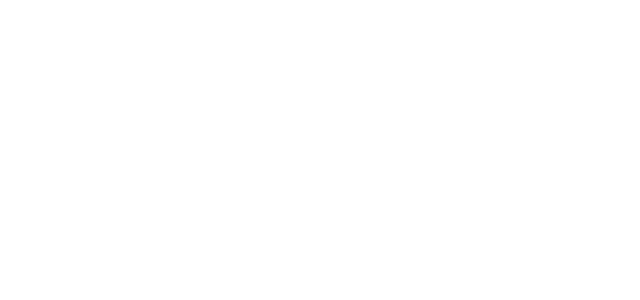
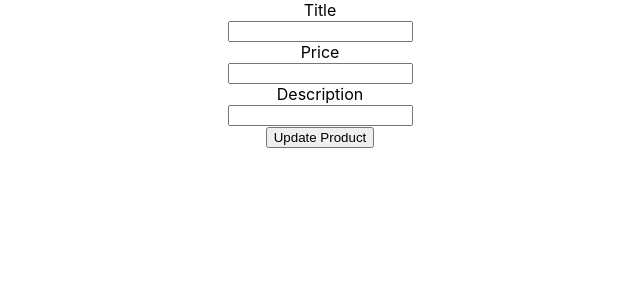
Before and after one commit to cmarshall97/MERN, a React (Create React App) app in the folder Fullstack/Product-Manager/client/: page /api/update/1 in a window 1280 px wide. Before the commit this address had no page. Shown: the top 300 px of the page, without its empty margins (320-960 px from the left). Built offline with nearby package versions, Linux system fonts and the light colour scheme; no server answers.

Commit message:
ADDED UPDATE FUNCTIONALITY

```diff
--- a/Fullstack/Product-Manager/client/src/App.js
+++ b/Fullstack/Product-Manager/client/src/App.js
@@ -3,6 +3,7 @@
 import {BrowserRouter, Routes, Route} from 'react-router-dom';
 import ProductList from './components/ViewAllProducts';
 import OneProduct from './components/ViewOneProduct';
+import EditOneProduct from './components/EditProduct';
 
 function App() {
   return (
@@ -12,6 +13,7 @@
           <Route path='/' element= {<ProductForm/>}/>
           <Route path='/api/allProducts' element= {<ProductList/>}/>
           <Route path='/api/product/:id' element= {<OneProduct/>}/>
+          <Route path='/api/update/:id' element= {<EditOneProduct/>}/>
         </Routes>
       </BrowserRouter>
     </div>
--- /dev/null
+++ b/Fullstack/Product-Manager/client/src/components/EditProduct.js
@@ -0,0 +1,59 @@
+import React, {useState,useEffect} from 'react'
+import axios from 'axios'
+import { useNavigate, useParams } from 'react-router-dom';
+
+const EditOneProduct = ()=> {
+
+    const [title, setTitle] = useState("");
+    const [price, setPrice] = useState("");
+    const [description, setDescription] = useState("");
+
+    const {id} = useParams ()
+    const navigate = useNavigate()
+
+    useEffect(()=>{
+        axios.get(`http://localhost:8000/api/product/${id}`)
+        .then((res)=> {
+            setTitle(res.data.result.title)
+            setPrice(res.data.result.price)
+            setDescription(res.data.result.description)
+        }).catch((err)=> {
+            console.log(err)
+        })
+    }, [id])
+
+    const submitHandler = (e)=>{
+        e.preventDefault()
+        axios.put(`http://localhost:8000/api/update/${id}`,{
+            title,
+            price,
+            description
+        }).then((res)=>{
+            navigate('/api/allProducts')
+        }).catch((err)=>{
+            console.log(err)
+        })
+    }
+
+    return (
+        <div>
+            <form onSubmit={submitHandler}>
+            <div>
+                <label>Title</label><br/>
+                <input type="text" value={title} onChange = {(e)=>setTitle(e.target.value)}/>
+            </div>
+            <div>
+                <label>Price</label><br/>
+                <input type="text" value={price} onChange = {(e)=>setPrice(e.target.value)}/>
+            </div>
+            <div>
+                <label>Description</label><br/>
+                <input type="text" value={description} onChange = {(e)=>setDescription(e.target.value)}/>
+            </div>
+            <button type="submit">Update Product</button>
+        </form>
+        </div>
+    )
+}
+
+export default EditOneProduct
--- a/Fullstack/Product-Manager/client/src/components/ViewOneProduct.js
+++ b/Fullstack/Product-Manager/client/src/components/ViewOneProduct.js
@@ -1,6 +1,6 @@
 import axios from 'axios'
 import React, {useEffect,useState} from 'react'
-import {useParams, useNavigate} from 'react-router-dom'
+import {useParams, useNavigate, Link} from 'react-router-dom'
 
 
 const OneProduct = () => {
@@ -35,6 +35,7 @@
             <h3>{product.title}</h3>
             <p>Price: ${product.price}</p>
             <p>Description: {product.description}</p>
+            <Link to={`/api/update/${product._id}`}>Update Product</Link>
             <button onClick={(e)=>deleteHandler(product._id)}>Delete Product</button>
         </div>
     )
```
